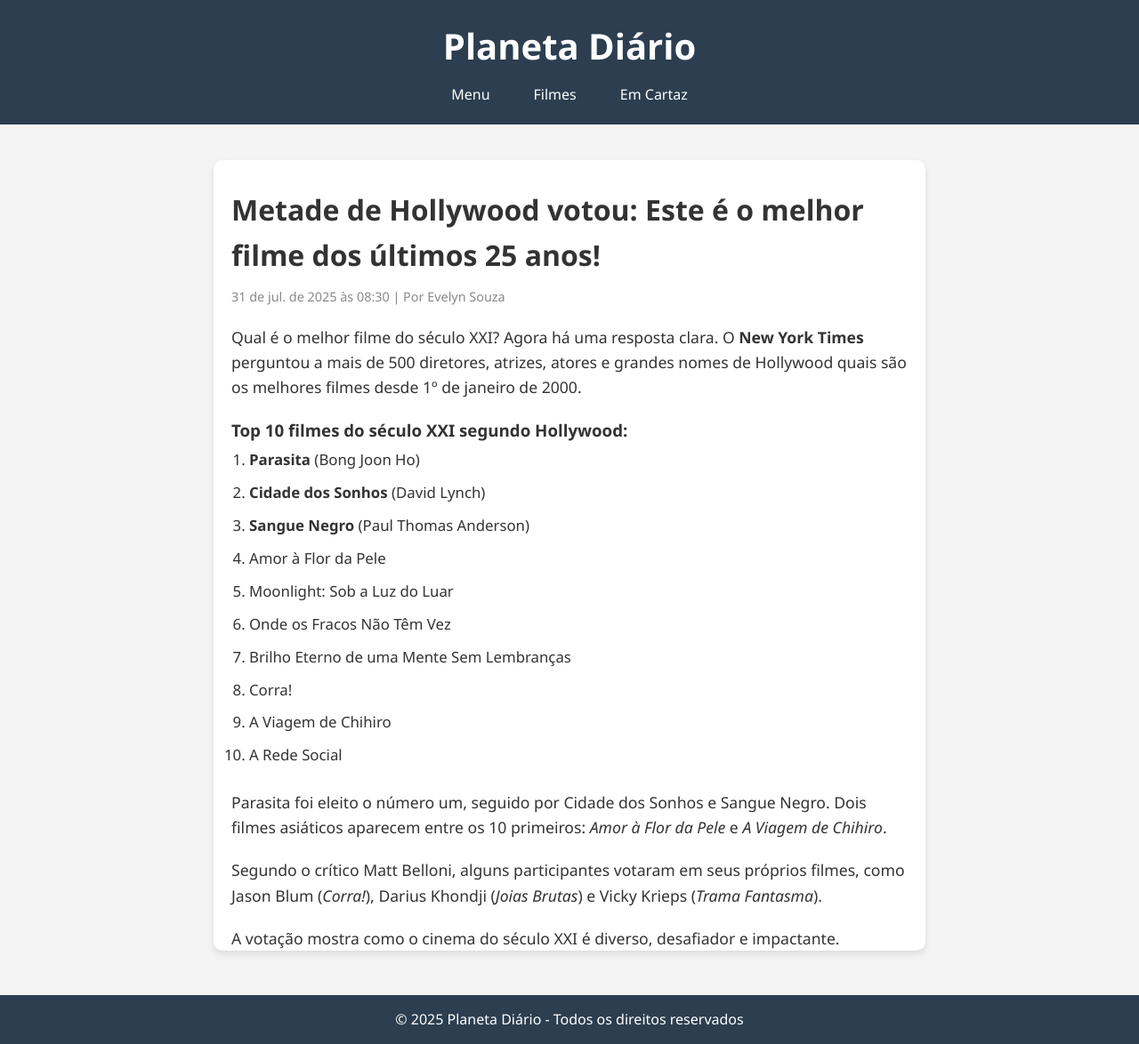
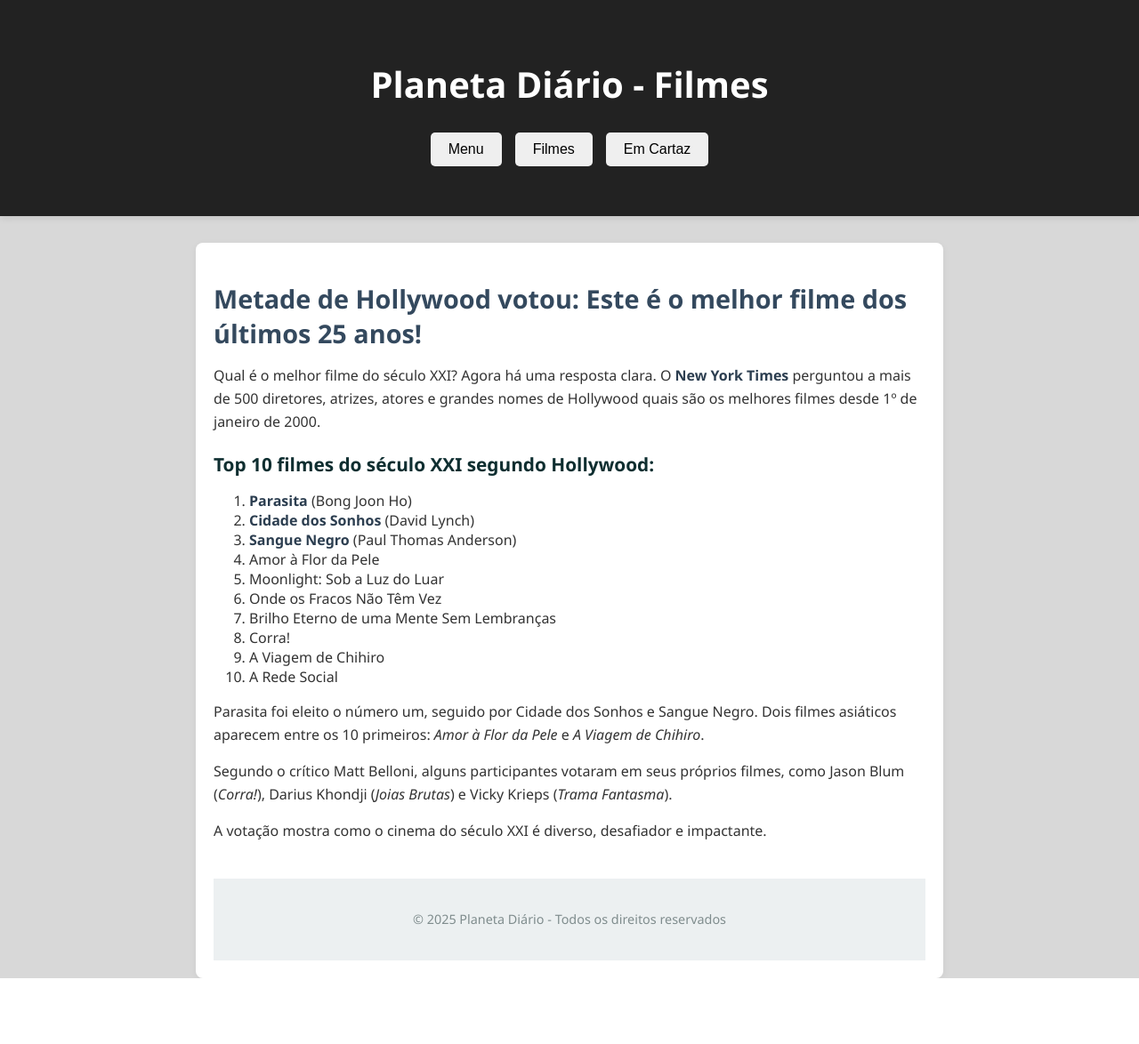
Before and after one commit to ks-12345/Segundo-Semestre, a PHP site: page /Filme.html in a window 1280 px wide. Shown: the whole page at 89% size. After the commit the page ends 1100 px from the top, so only its background shows below. Run offline with PHP 8.4, Linux system fonts and the light colour scheme.

Commit message:
07-08-25

```diff
--- a/Quinta feira-Bruno/AULA 31-07-25/Jornal/Filme.html
+++ b/Quinta feira-Bruno/AULA 31-07-25/Jornal/Filme.html
@@ -7,21 +7,20 @@
     <link rel="stylesheet" href="noticia.css">
 </head>
 <body>
-    <header>
-        <h1>Planeta Diário</h1>
-        <nav>
-            <ul>
-                <li><a href="Jornal.html">Menu</a></li>
-                <li><a href="Filme.html">Filmes</a></li>
-                <li><a href="Em_Cartaz.html">Em Cartaz</a></li>
-            </ul>
-        </nav>
-    </header>
+    <div class="container">
+        <h1>Planeta Diário - Filmes</h1>
 
-    <main class="container">
-        <article class="noticia">
+             <ul class="botoes">
+                    <li><a href="Jornal.html"><button>Menu</button></a></li>
+                    <li><a href="Filme.html"><button>Filmes</button></a></li>
+                    <li><a href="Em_Cartaz.html"><button>Em Cartaz</button></a></li>
+                </ul>
+</div>
+
+    <div class="primeiro">
+
             <h2>Metade de Hollywood votou: Este é o melhor filme dos últimos 25 anos!</h2>
-            <p class="meta">31 de jul. de 2025 às 08:30 | Por Evelyn Souza</p>
+
 
             <p>Qual é o melhor filme do século XXI? Agora há uma resposta clara. O <strong>New York Times</strong> perguntou a mais de 500 diretores, atrizes, atores e grandes nomes de Hollywood quais são os melhores filmes desde 1º de janeiro de 2000.</p>
 
@@ -44,11 +43,11 @@
             <p>Segundo o crítico Matt Belloni, alguns participantes votaram em seus próprios filmes, como Jason Blum (<em>Corra!</em>), Darius Khondji (<em>Joias Brutas</em>) e Vicky Krieps (<em>Trama Fantasma</em>).</p>
 
             <p>A votação mostra como o cinema do século XXI é diverso, desafiador e impactante.</p>
-        </article>
-    </main>
 
-    <footer>
+<div class="origem">
+
         <p>&copy; 2025 Planeta Diário - Todos os direitos reservados</p>
-    </footer>
+
+        </div>
 </body>
 </html>
--- a/Quinta feira-Bruno/AULA 31-07-25/Jornal/noticia.css
+++ b/Quinta feira-Bruno/AULA 31-07-25/Jornal/noticia.css
@@ -1,108 +1,83 @@
-/* RESET E BASE */
-* {
+/* BemVindo.css */
+
+body {
     margin: 0;
-    padding: 0;
-    box-sizing: border-box;
+    font-family: 'Segoe UI', Tahoma, Geneva, Verdana, sans-serif;
+    background-color: #d8d8d8;
+    color: #333;
 }
 
-body {
-    font-family: 'Segoe UI', Tahoma, Geneva, Verdana, sans-serif;
-    background-color: #f4f4f4;
-    color: #333;
-    line-height: 1.6;
+.container {
+    text-align: center;
+    padding: 40px 20px;
+    background-color: #222;
+    box-shadow: 0 2px 8px rgba(0,0,0,0.1);
+    margin-bottom: 30px;
 }
 
-/* HEADER */
-header {
-    background-color: #2c3e50;
-    color: #fff;
-    padding: 20px 0;
-    text-align: center;
+.container h1 {
+    font-size: 2.5em;
+    color: white;
 }
 
-header h1 {
-    font-size: 2.5rem;
+.botoes {
+    list-style: none;
+    padding: 0;
+    margin-top: 20px;
+    display: flex;
+    justify-content: center;
+    gap: 15px;
+}
+
+.botoes li button {
+    color: black;
+    border: none;
+    padding: 10px 20px;
+    font-size: 1em;
+    border-radius: 5px;
+    cursor: pointer;
+    transition: background-color 0.3s ease;
+}
+
+.botoes li button:hover {
+    background-color: #a55ad7;
+}
+
+.primeiro {
+    max-width: 800px;
+    margin: 0 auto;
+    padding: 20px;
+    background-color: #ffff;
+    box-shadow: 0 2px 8px rgba(0,0,0,0.05);
+    border-radius: 8px;
+}
+
+h2 {
+    font-size: 1.8em;
+    color: #34495e;
     margin-bottom: 10px;
 }
 
-nav ul {
-    list-style: none;
-    display: flex;
-    justify-content: center;
-    gap: 25px;
+h3 {
+    font-size: 1.3em;
+    color: #0e2e30;
+    margin-bottom: 10px;
 }
 
-nav ul li a {
-    color: #fff;
-    text-decoration: none;
-    font-size: 1rem;
-    padding: 6px 12px;
-    transition: background 0.3s;
+p {
+    line-height: 1.6;
+    margin-bottom: 15px;
 }
 
-nav ul li a:hover {
-    background-color: #34495e;
-    border-radius: 4px;
+strong {
+    color: #2c3e50;
 }
 
-/* CONTEÚDO */
-.container {
-    max-width: 800px;
-    margin: 40px auto;
-    padding: 0 20px;
-    background-color: #fff;
-    border-radius: 10px;
-    box-shadow: 0 4px 8px rgba(0,0,0,0.1);
+.origem {
+    text-align: center;
+    padding: 20px;
+    background-color: #ecf0f1;
+    font-size: 0.9em;
+    color: #7f8c8d;
+    margin-top: 40px;
 }
-
-.noticia h2 {
-    font-size: 2rem;
-    margin-bottom: 10px;
-    padding-top: 30px;
-}
-
-.noticia .meta {
-    color: #888;
-    font-size: 0.9rem;
-    margin-bottom: 20px;
-}
-
-.noticia p {
-    margin-bottom: 20px;
-    font-size: 1.1rem;
-}
-
-.noticia ol {
-    margin-left: 20px;
-    margin-bottom: 20px;
-}
-
-.noticia li {
-    padding: 5px 0;
-    font-size: 1.05rem;
-}
-
-/* FOOTER */
-footer {
-    background-color: #2c3e50;
-    color: #fff;
-    text-align: center;
-    padding: 15px;
-    margin-top: 50px;
-}
-
-/* RESPONSIVO */
-@media (max-width: 600px) {
-    header h1 {
-        font-size: 2rem;
-    }
-
-    .noticia h2 {
-        font-size: 1.5rem;
-    }
-
-    .noticia p,
-    .noticia li {
-        font-size: 1rem;
-    }
-}
```
Also changed, not shown: Quinta feira-Bruno/AULA 31-07-25/Jornal/BemVindo.css (+70 -127 lines), Quinta feira-Bruno/AULA 31-07-25/Jornal/EmCartaz.css (+8 -39 lines), Quinta feira-Bruno/AULA 31-07-25/Jornal/Em_Cartaz.html (+10 -10 lines), Quinta feira-Bruno/AULA 31-07-25/Jornal/Jornal.html (+16 -22 lines).
